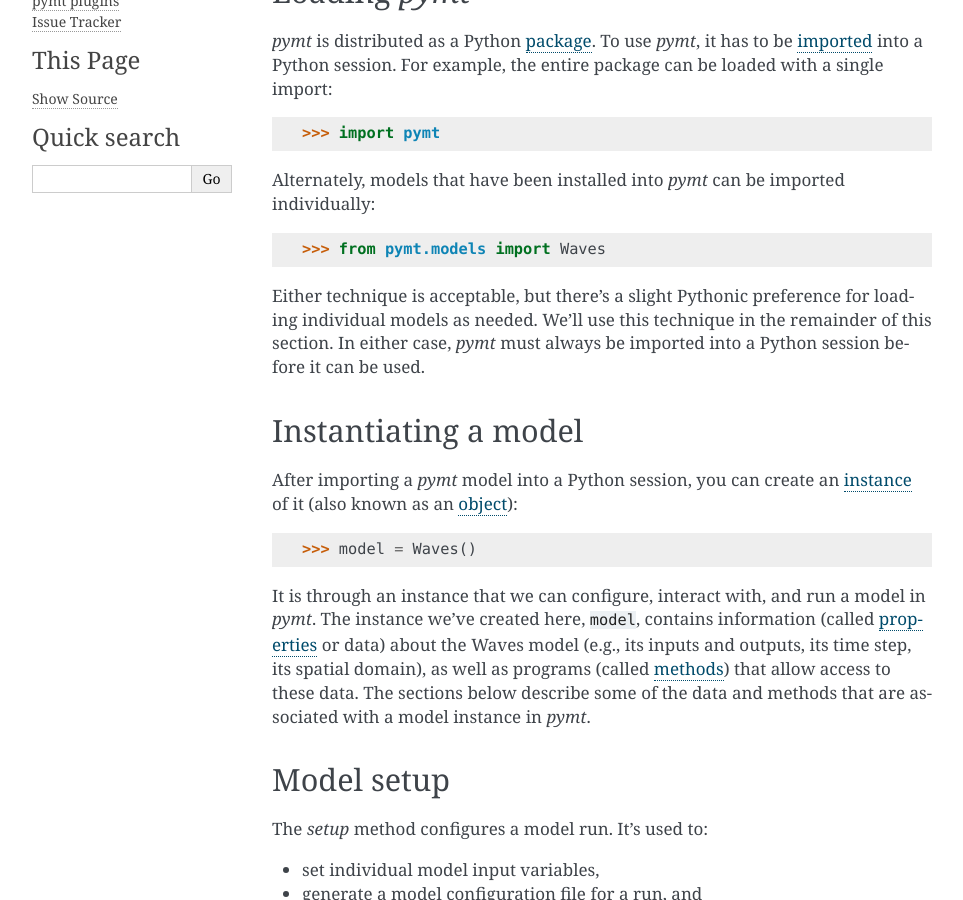
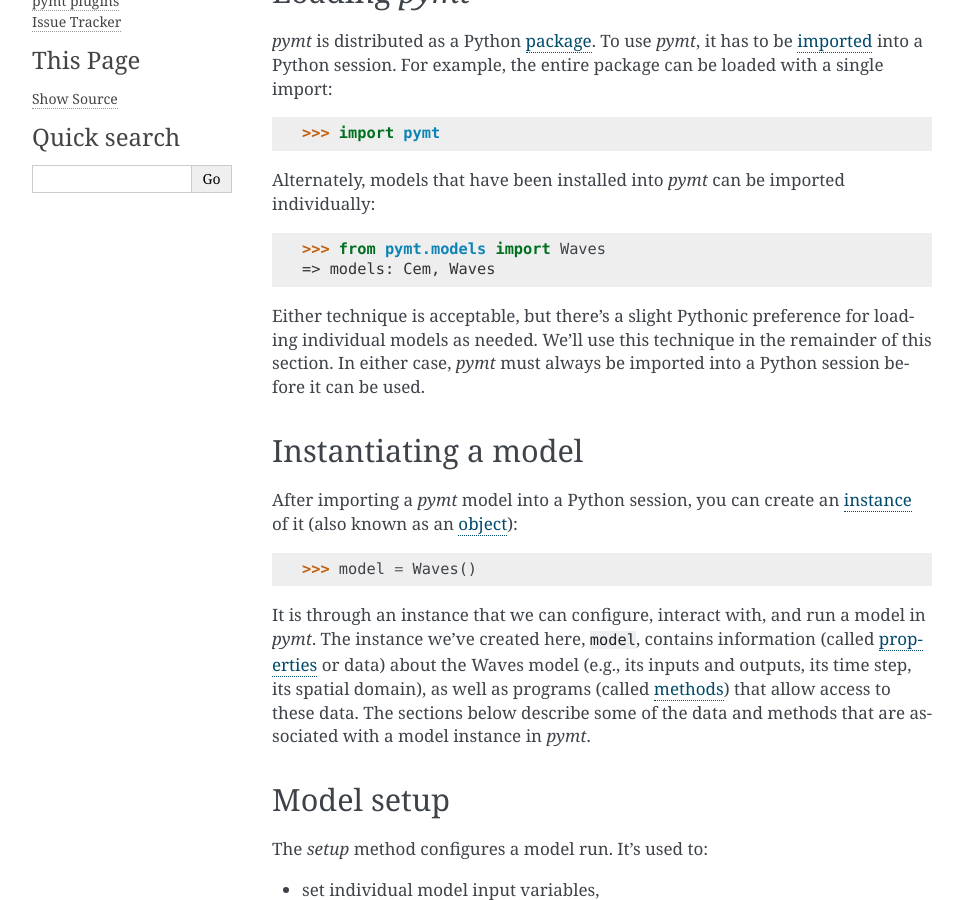
Before and after one commit to csdms/pymt, a Sphinx documentation site: the page built from docs/usage.rst, in a window 1280 px wide and 900 px high, scrolled down 326 px. Shown: the whole window, without its empty margins (148-1111 px from the left). Built offline with Sphinx 7.4.7, drawn with Linux system fonts in a browser that asks for light colours; pages that are not in the unit, such as notebooks, are missing from menus; some of the changed lines change nothing that is shown.

Commit message:
add output message and fix minor type in usage.rst

```diff
--- a/docs/usage.rst
+++ b/docs/usage.rst
@@ -39,6 +39,7 @@ can be imported individually:
 .. code-block:: python
 
   >>> from pymt.models import Waves
+  => models: Cem, Waves
 
 Either technique is acceptable,
 but there's a slight Pythonic preference
@@ -147,7 +148,7 @@ instead of the default 2.0, meters:
 
 .. code-block:: python
 
-  >>> waves.setup(cfg_dir, incoming_wave_height=3.5)
+  >>> model.setup(cfg_dir, incoming_wave_height=3.5)
 
 Check the *parameters* property to verify that the model inputs
 have been updated.
```
